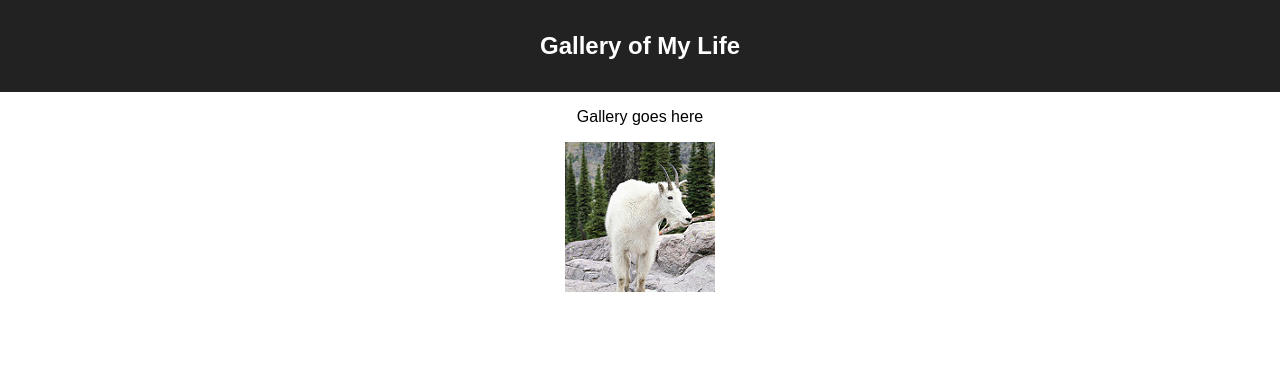
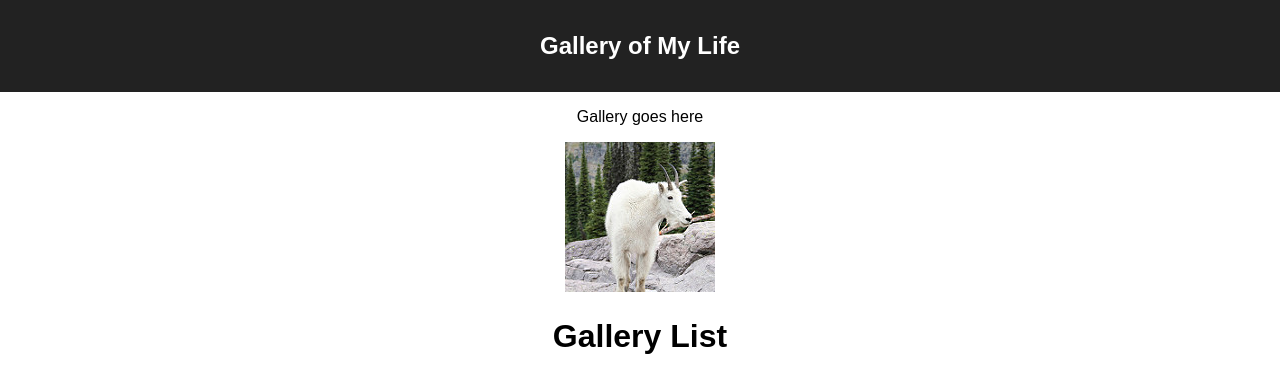
Before and after one commit to Svtucci/react-gallery, a React (Create React App) app: page / in a window 1280 px wide. Shown: the top 392 px of the page. Built offline with nearby package versions, Linux system fonts and the light colour scheme.

Commit message:
added more axios.get and attached gallerylist to app

```diff
--- a/src/components/App/App.jsx
+++ b/src/components/App/App.jsx
@@ -1,5 +1,7 @@
 import React from 'react';
 import './App.css';
+import GalleryList from '../GalleryList/GalleryList';
+
 
 function App() {
     return (
@@ -9,6 +11,7 @@ function App() {
         </header>
         <p>Gallery goes here</p>
         <img src="images/goat_small.jpg"/>
+        <GalleryList ></GalleryList>
       </div>
     );
 }
--- a/src/components/GalleryList/GalleryList.jsx
+++ b/src/components/GalleryList/GalleryList.jsx
@@ -1,14 +1,30 @@
 import axios from 'axios';
-import {usestate, useEffect} from 'react';
+import {useState, useEffect} from 'react';
 
 function GalleryList () {
+    const[list, setGalleryList] = useState([]);
+
 
     const galleryList = () => {
-        axios.get('').then((response) => {
+        axios.get('/gallery').then((response) => {
+            setGalleryList(response.data)
+        }).catch((error) => {
+            console.log(`Error in GET ${error}`);
+            alert('Something went wrong in GET');
+        });
+    }
 
-        })
-    }
+
+    // SAVE FOR LATER IF NEEDED
+    // useEffect(() => {
+    //     fetchAdditem ();
+    // }, []);
+
     return(
-        <></>
+        <>
+        <h1>Gallery List</h1>
+        </>
     )
 }
+
+export default GalleryList
```
